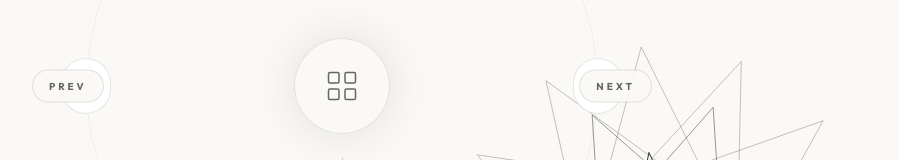
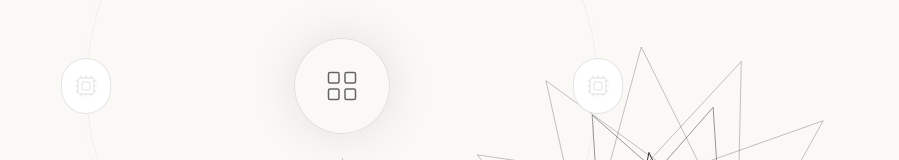
Before and after one commit to chromebookwiz/TheNullLine, a Next.js app: page / in a window 1280 px wide. Shown: the part 314-474 px from the top of the page, without its empty margins (298-1197 px from the left). Built offline with nearby package versions, Linux system fonts and the light colour scheme.

Commit message:
Fix file orbit wrap animation

```diff
--- a/src/components/FileOrbit.tsx
+++ b/src/components/FileOrbit.tsx
@@ -39,6 +39,28 @@ const normalizeIndex = (index: number, total: number) => {
   }
 
   return ((index % total) + total) % total;
+};
+
+const getClosestWrappedIndex = (currentIndex: number, targetIndex: number, total: number) => {
+  if (total === 0) {
+    return 0;
+  }
+
+  const normalizedTarget = normalizeIndex(targetIndex, total);
+  const cycleBase = Math.floor(currentIndex / total) * total;
+  const candidates = [
+    cycleBase + normalizedTarget - total,
+    cycleBase + normalizedTarget,
+    cycleBase + normalizedTarget + total,
+  ];
+
+  return candidates.reduce((closest, candidate) => {
+    if (Math.abs(candidate - currentIndex) < Math.abs(closest - currentIndex)) {
+      return candidate;
+    }
+
+    return closest;
+  }, candidates[0]);
 };
 
 
@@ -83,9 +105,9 @@ const FileOrbitComponent = ({
   const rotationSmooth = useSpring(rotationRaw, { stiffness: 800, damping: 40, mass: 0.5 });
 
   useEffect(() => {
-    const angle = (activeIndex * 360) / total;
+    const angle = total > 0 ? (selectedIndex * 360) / total : 0;
     rotationRaw.set(90 - angle);
-  }, [activeIndex, total, rotationRaw]);
+  }, [selectedIndex, total, rotationRaw]);
 
   useEffect(() => {
     const updateWheelSize = () => {
@@ -118,7 +140,11 @@ const FileOrbitComponent = ({
   }, []);
 
   const stepSelection = useCallback((delta: number) => {
-    setSelectedIndex((prev) => normalizeIndex(prev + delta, total));
+    if (total === 0) {
+      return;
+    }
+
+    setSelectedIndex((prev) => prev + delta);
   }, [total]);
 
   const activateFile = useCallback((file: NullFile) => {
@@ -225,13 +251,13 @@ const FileOrbitComponent = ({
 
     if (e.key === 'Home') {
       e.preventDefault();
-      setSelectedIndex(0);
+      setSelectedIndex((prev) => getClosestWrappedIndex(prev, 0, total));
       return;
     }
 
     if (e.key === 'End') {
       e.preventDefault();
-      setSelectedIndex(Math.max(total - 1, 0));
+      setSelectedIndex((prev) => getClosestWrappedIndex(prev, Math.max(total - 1, 0), total));
       return;
     }
 
@@ -313,24 +339,6 @@ const FileOrbitComponent = ({
               </span>
             </motion.div>
           </div>
-          <div className="absolute top-1/2 left-1/2 flex w-[min(92vw,620px)] -translate-x-1/2 -translate-y-1/2 items-center justify-between px-1 md:px-0">
-            <button
-              type="button"
-              onClick={() => stepSelection(-1)}
-              className="pointer-events-auto rounded-full border border-black/10 bg-[#FAF9F6]/90 px-4 py-2 text-[10px] font-bold uppercase tracking-[0.3em] text-black/60 transition hover:text-black"
-              aria-label="Previous item"
-            >
-              Prev
-            </button>
-            <button
-              type="button"
-              onClick={() => stepSelection(1)}
-              className="pointer-events-auto rounded-full border border-black/10 bg-[#FAF9F6]/90 px-4 py-2 text-[10px] font-bold uppercase tracking-[0.3em] text-black/60 transition hover:text-black"
-              aria-label="Next item"
-            >
-              Next
-            </button>
-          </div>
         </div>
       </div>
 
@@ -363,7 +371,7 @@ const FileOrbitComponent = ({
                 isHovered={hovered === index}
                 onSelect={() => {
                   if (activeIndex !== index) {
-                    setSelectedIndex(index);
+                    setSelectedIndex((prev) => getClosestWrappedIndex(prev, index, total));
                     return;
                   }
 
```
